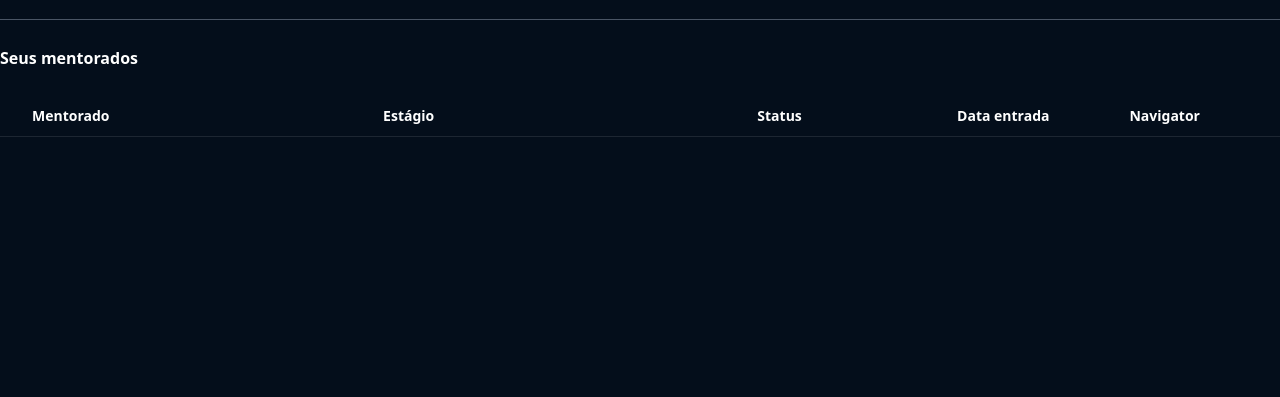
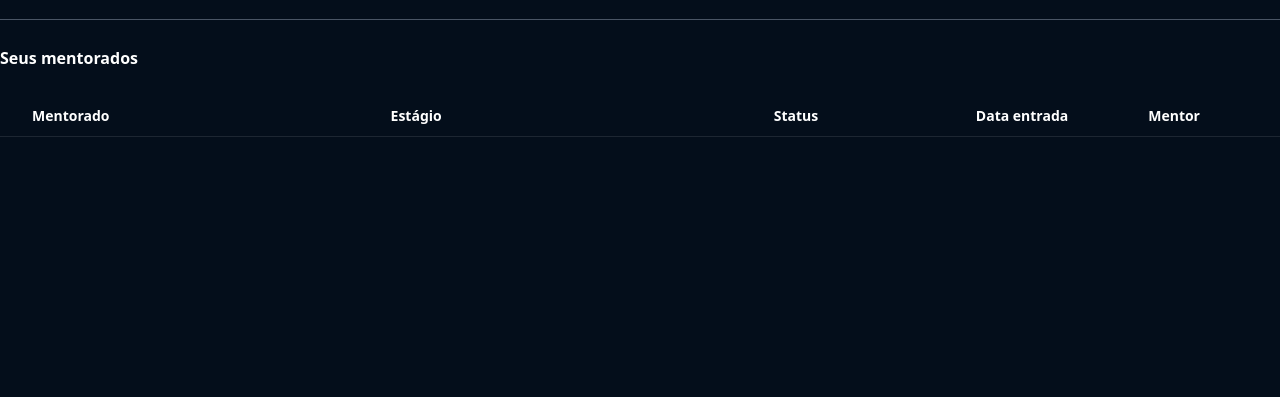
Before and after one commit to luis-otavio-dias/projeto-gerenciamento, a Django app: page /students/ in a window 1280 px wide. Shown: the part 467-864 px from the top of the page. Run offline with Django 5.2, Linux system fonts and the light colour scheme; the visitor is signed in with stand-in values (Sample User, id 1); data that the repository does not hold is empty; parts of the project's set-up code (start-up, migrations or seed data) failed here and were passed over.

Commit message:
Ajustando tags e condicional na tag img em students.html e meeting.html, exibindo token do mentorado em task/student.id

```diff
--- a/project/urls.py
+++ b/project/urls.py
@@ -6,7 +6,7 @@ from django.conf.urls.static import static
 urlpatterns = [
     path("admin/", admin.site.urls),
     path("", include("users.urls")),
-    path("users/", include("users.urls")),
+    # path("users/", include("users.urls")),
     path("students/", include("students.urls")),
 ]
 
--- a/students/templates/meeting.html
+++ b/students/templates/meeting.html
@@ -1,6 +1,8 @@
 {% extends "base.html" %}
 {% block 'body' %}
   {% include "partials/_header.html" %}
+  {% load static %}
+
 
   <div class="bg-[#040e1b] min-h-screen">
     <div class="max-w-7xl mx-auto py-8">
@@ -39,7 +41,7 @@
                         {% if meeting.student.picture %}
                           <img class="size-12 flex-none rounded-full bg-gray-800" src="{{meeting.student.picture.url}}" alt="">
                         {% else %}
-                          <img class="size-12 flex-none rounded-full bg-gray-800" src="#" alt="">
+                          <img src="{% static "no_picture.png" %}" alt="" class="size-12 flex-none rounded-full bg-gray-800">
                         {% endif %}
                         <div class="min-w-0 flex-auto">
                           <p class="text-sm/6 font-semibold text-white"> {{meeting.student}} </p>
--- a/students/templates/students.html
+++ b/students/templates/students.html
@@ -56,7 +56,7 @@
                         <div class="mt-2">
                             <select name="navigator" id="" class="block w-full rounded-md bg-white/5 px-3 py-2 text-base text-white outline outline-1 -outline-offset-1 outline-white/10 placeholder:text-gray-500 focus:outline focus:outline-2 focus:-outline-offset-2 focus:outline-indigo-500 sm:text-sm/6">
                               {% for navigator in navigators %}
-                                <option value="{{navigator.id}}"> {{navigator.name}} </option>
+                                <option value="{{navigator.id}}" class="text-slate-900"> {{navigator.name}} </option>
                               {% endfor %}
 
                             </select>
@@ -92,7 +92,7 @@
                   <th scope="col" class="hidden py-2 pl-0 pr-8 font-semibold sm:table-cell">Estágio</th>
                   <th scope="col" class="py-2 pl-0 pr-4 text-right font-semibold sm:pr-8 sm:text-left lg:pr-20">Status</th>
                   <th scope="col" class="hidden py-2 pl-0 pr-8 font-semibold md:table-cell lg:pr-20">Data entrada</th>
-                  <th scope="col" class="hidden py-2 pl-0 pr-8 font-semibold md:table-cell lg:pr-20">Navigator</th>
+                  <th scope="col" class="hidden py-2 pl-0 pr-8 font-semibold md:table-cell lg:pr-20">Mentor</th>
                 </tr>
               </thead>
               <tbody class="divide-y divide-white/5">
--- a/students/templates/task.html
+++ b/students/templates/task.html
@@ -24,6 +24,9 @@
             <h1>
               <div class="mt-1 text-base font-semibold text-gray-200">{{student}}</div>
               <div class="text-sm/6 text-gray-500">{{student.get_stage_display}}</div>
+              <div class="text-sm/6 text-gray-500">
+                <b>Token único de acesso: </b>{{student.token}}
+              </div>
             </h1>
           </div>
 
```
